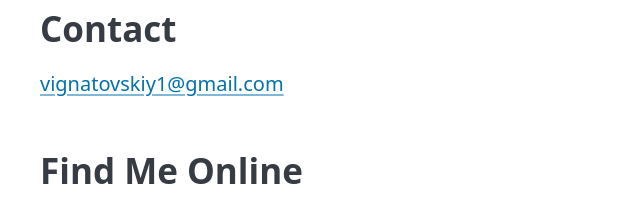
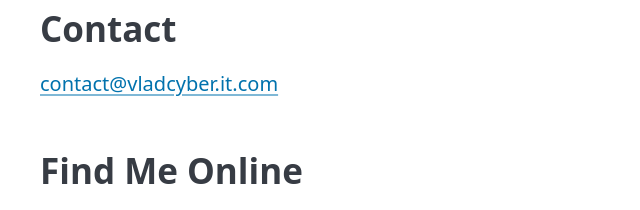
Before and after one commit to vignatovskiy1/vignatovskiy1, a plain HTML site: page index.html in a window 1280 px wide. Shown: the part 439-649 px from the top of the page, 0-640 px from the left. Drawn offline with nearby package versions, Linux system fonts and the light colour scheme.

Commit message:
Update index.html

```diff
--- a/index.html
+++ b/index.html
@@ -19,8 +19,8 @@
       I'm passionate about continuously advancing my skills and collaborating on innovative security solutions. Let’s connect to discuss cybersecurity strategies and share insights.
     </p>
 
-    <h2>Contact</h2>
-    <p><a href="mailto:vignatovskiy1@gmail.com">vignatovskiy1@gmail.com</a></p>
+   <h2>Contact</h2>
+    <p><a href="mailto:contact@vladcyber.it.com">contact@vladcyber.it.com</a></p>
 
     <h2>Find Me Online</h2>
     <ul>
```
